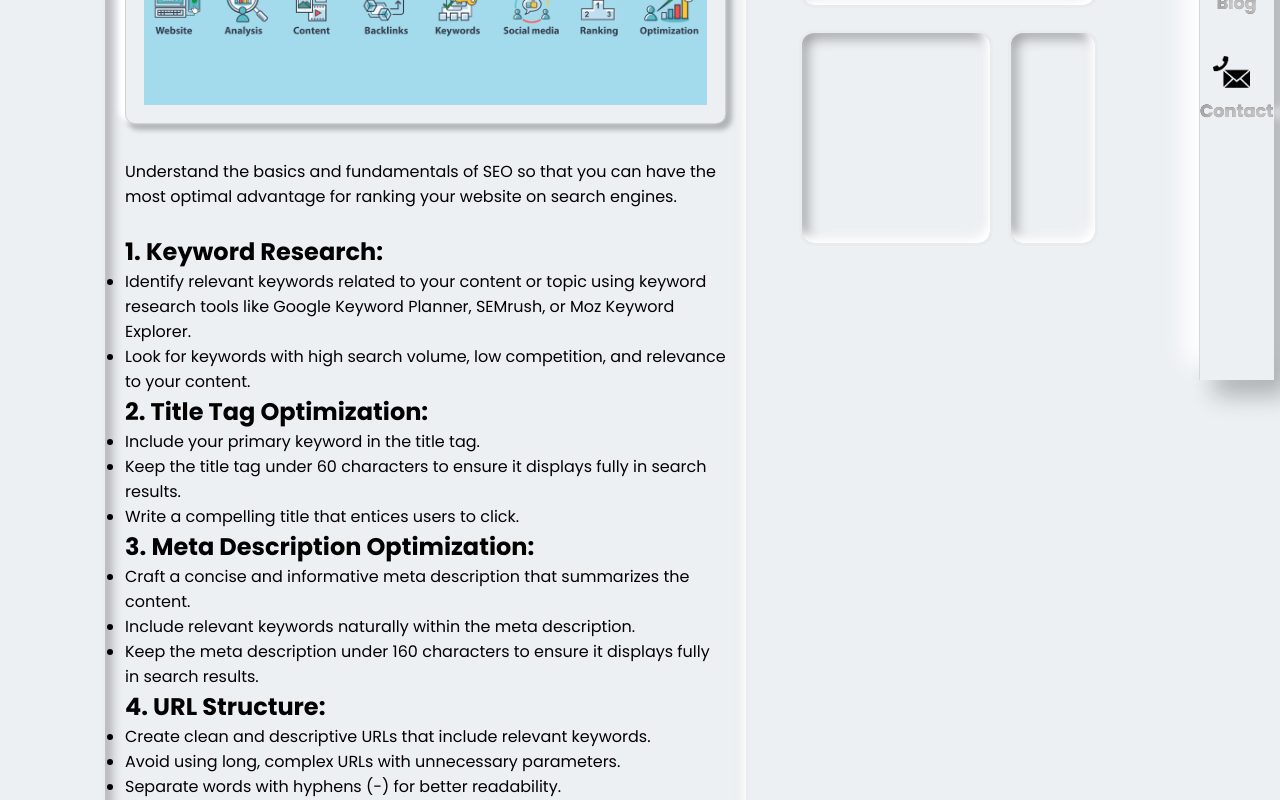
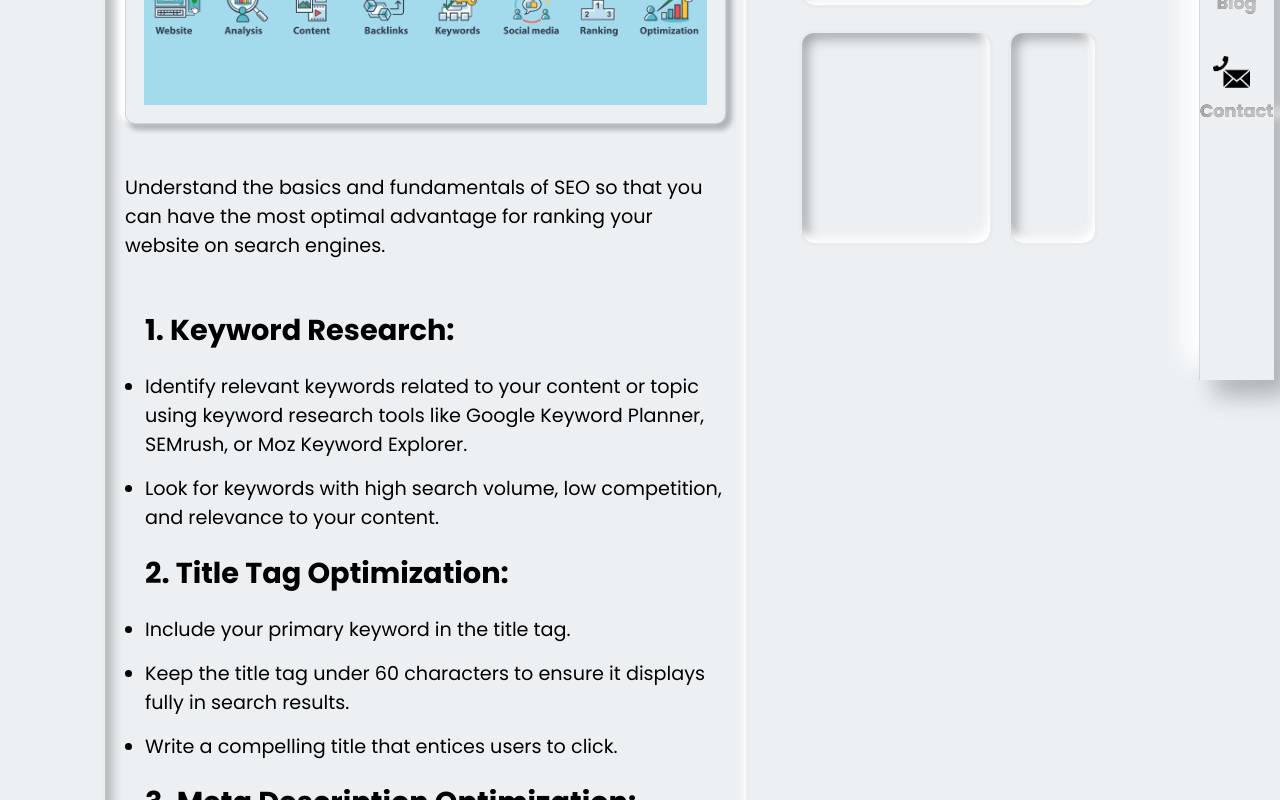
Before and after one commit to JonG-exe/personal-portfolio-nextjs, a Next.js app: page /blog/SEO in a window 1280 px wide. Shown: the part 420-1220 px from the top of the page. Built offline with nearby package versions, Linux system fonts and the light colour scheme.

Commit message:
Minor improvements to blog posts

```diff
--- a/pages/blog/SEO.js
+++ b/pages/blog/SEO.js
@@ -14,7 +14,7 @@ export default function SEO() {
             authorImg={ImageAuthor}
             authorName="Jon.G"
             mainContent={
-                <div>
+                <div class="blog-article">
                     <br />
 
                     <div>
--- a/styles/tutorial.css
+++ b/styles/tutorial.css
@@ -8,6 +8,20 @@
     border-radius: 10px;
     border: 1px solid rgba(0, 0, 0, 0.12);
     box-shadow: -4px -4px 5px 2px white, 4px 4px 5px 2px rgba(0, 0, 0, 0.25);
+}
+
+.blog-article {
+    padding: 10px 0;
+    font-size: 1.2em;
+}
+
+.blog-article ul li {
+    margin-left: 20px;
+    margin-bottom: 15px;
+}
+
+.blog-article h2 {
+    margin: 20px;
 }
 
 .tutorial-author-profile {
```
